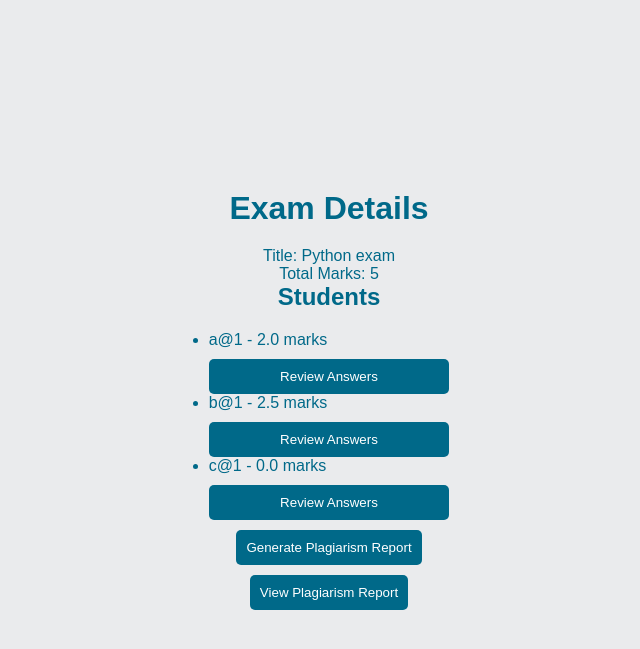
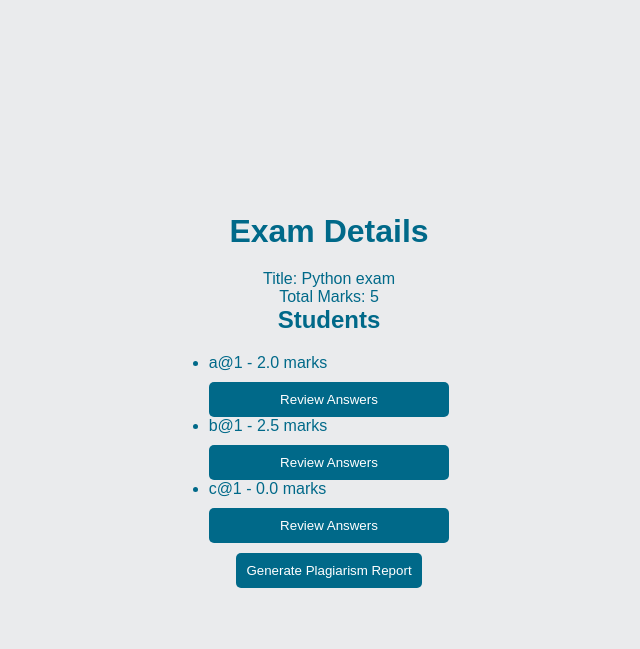
Before and after one commit to ArchBase/ExamPRO, a Flask app: page /exam_details/1 in a window 1280 px wide. Shown: the top 649 px of the page, without its empty margins (311-951 px from the left). Run offline with Flask 3, Linux system fonts and the light colour scheme; a user stored in the database is signed in; data comes from the database, SQL or seed files in the repository.

Commit message:
remove bug

```diff
--- a/templates/exam_details.html
+++ b/templates/exam_details.html
@@ -27,10 +27,6 @@
         <button type="submit">Generate Plagiarism Report</button>
     </form>
 
-    <a href="{{ url_for('view_plagiarism_report', exam_id=exam[0]) }}">
-        <button>View Plagiarism Report</button>
-    </a>
-
 
     {% if fatal_cases %}
     <h2>⚠️ Fatal Plagiarism Cases</h2>
```
Also changed, not shown: 1 other file.
